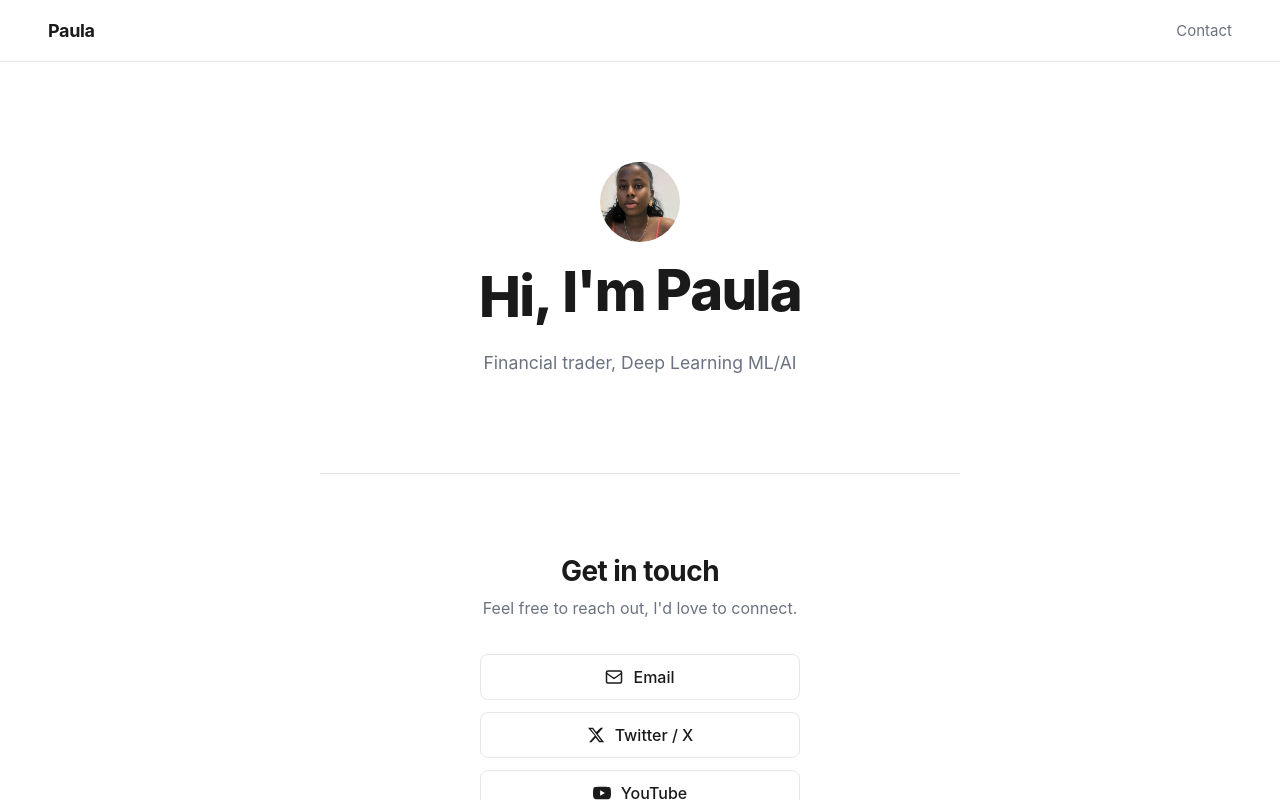
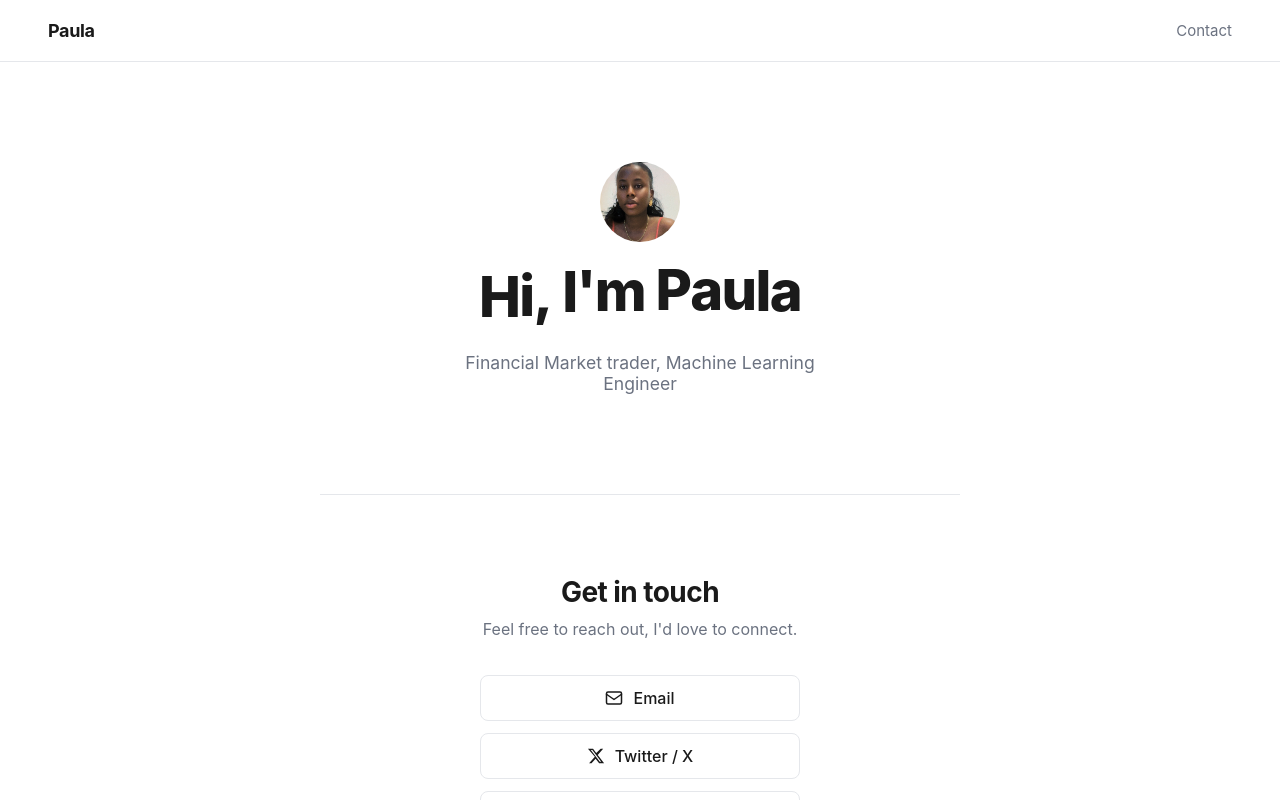
Before and after one commit to Glorycodess/Paula, a React (Vite) app: page / in a window 1280 px wide. Shown: the top 800 px of the page. Built offline with nearby package versions, Linux system fonts and the light colour scheme.

Commit message:
Update bio

```diff
--- a/src/App.jsx
+++ b/src/App.jsx
@@ -20,7 +20,7 @@ function App() {
               </span>
             ))}
           </h1>
-          <p className="tagline">Financial trader, Deep Learning ML/AI</p>
+          <p className="tagline">Financial Market trader, Machine Learning Engineer</p>
         </section>
 
         <section id="contact">
```
